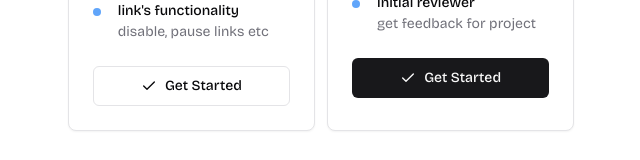
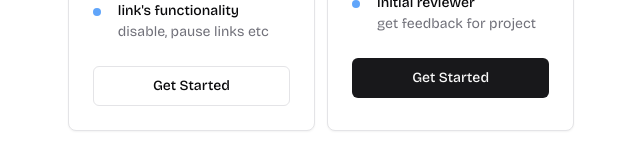
Before and after one commit to r2hu1/u-sh, a Next.js app: page / in a window 1280 px wide. Shown: the part 1495-1655 px from the top of the page, without its empty margins (319-959 px from the left). Built offline with nearby package versions, Linux system fonts and the light colour scheme.

Commit message:
Update Pricing.jsx

```diff
--- a/components/landing/Pricing.jsx
+++ b/components/landing/Pricing.jsx
@@ -1,5 +1,4 @@
 import { Button } from "@/components/ui/button";
-import { Check } from "lucide-react";
 import {
     Card,
     CardContent,
@@ -58,7 +57,7 @@ export default function Pricing() {
                     </CardContent>
                     <CardFooter>
                         <Button className="w-full" variant="outline">
-                            <Check className="mr-2 h-4 w-4" /> Get Started
+                            Get Started
                         </Button>
                     </CardFooter>
                 </Card>
@@ -117,7 +116,7 @@ export default function Pricing() {
                     </CardContent>
                     <CardFooter>
                         <Button className="w-full">
-                            <Check className="mr-2 h-4 w-4" /> Get Started
+                            Get Started
                         </Button>
                     </CardFooter>
                 </Card>
```
